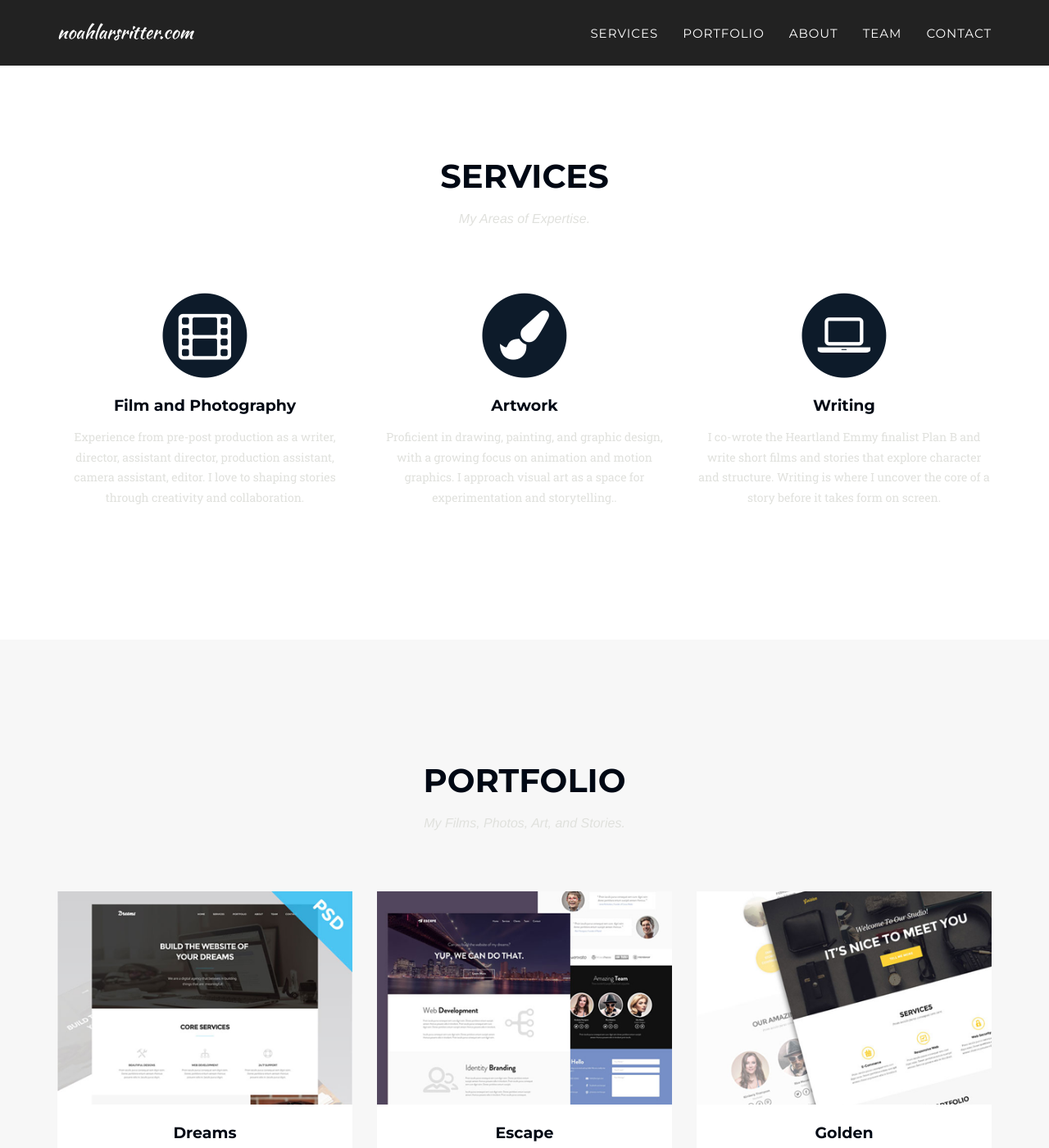
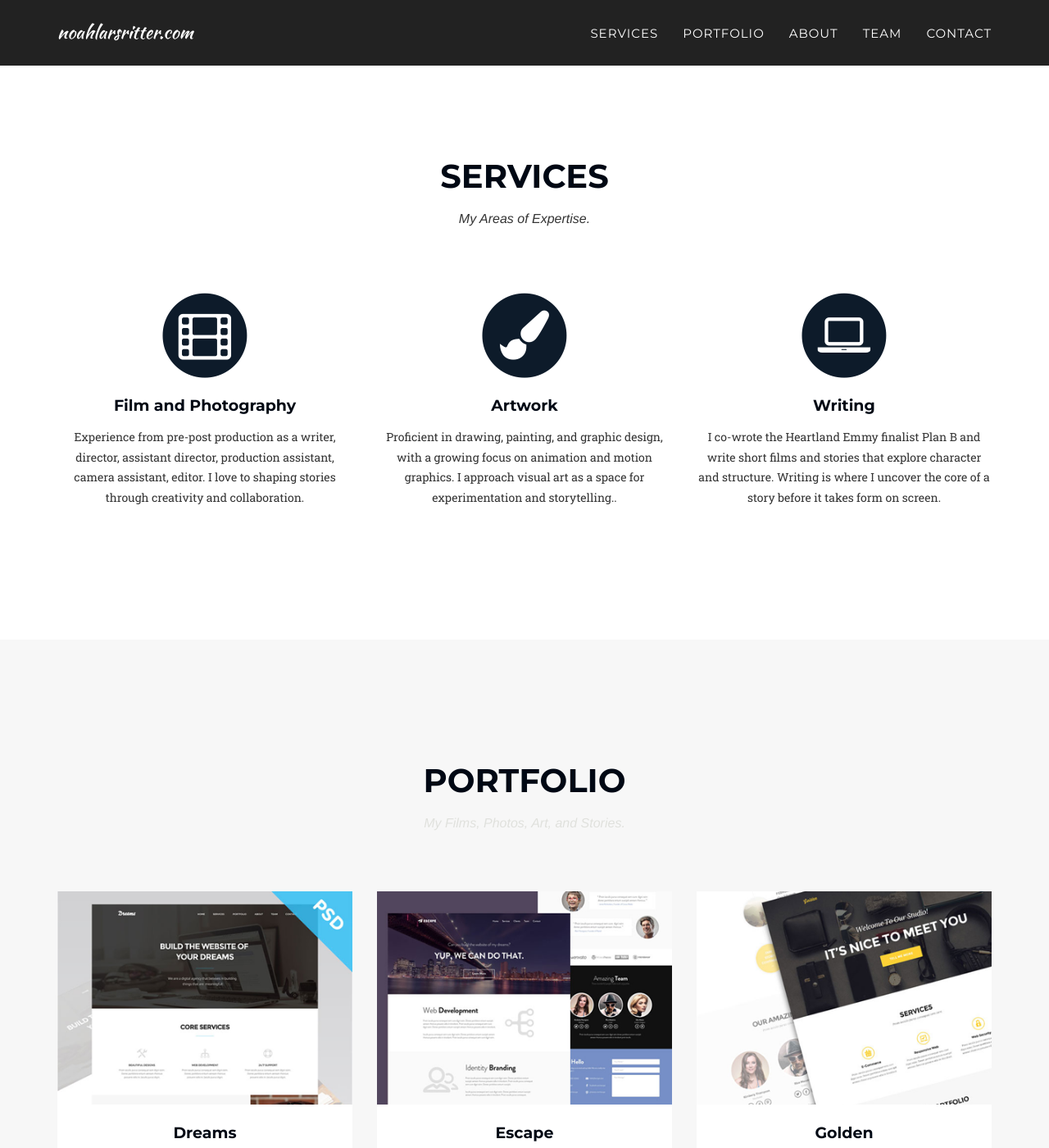
Before and after one commit to n2o2a2h/noahlarsritter.github.io, a Jekyll site: the page built from index.html, in a window 1280 px wide and 1400 px high, scrolled down 790 px. Shown: the whole window at 82% size. Built offline with Jekyll 4.4.1, drawn with Linux system fonts in a browser that asks for light colours; some web fonts are replaced.

Commit message:
Update agency.css

```diff
--- a/_includes/css/agency.css
+++ b/_includes/css/agency.css
@@ -865,3 +865,8 @@ img::-moz-selection {
 body {
     webkit-tap-highlight-color: #0d1b2a;
 }
+/* Darken Services bios so they are readable on white */
+#services .text-muted {
+    color: #333 !important;   /* dark grey */
+    opacity: 1 !important;
+}
```
